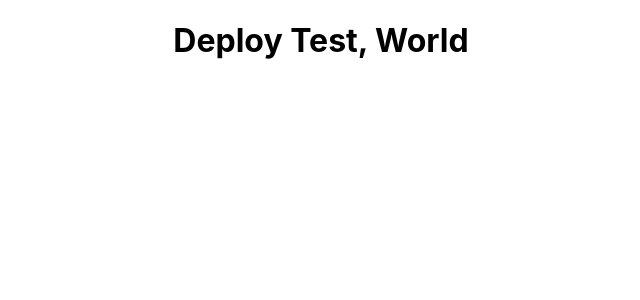
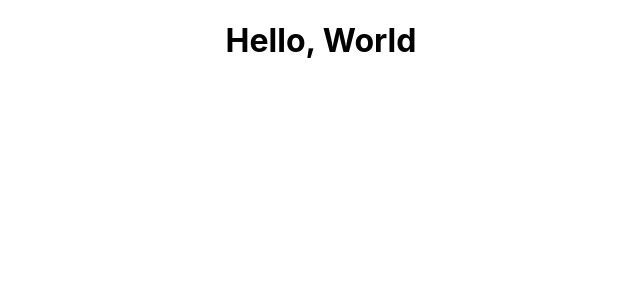
Before and after one commit to preonboarding-internship/s3-deploy-cicd, a React (Create React App) app: page / in a window 1280 px wide. Shown: the top 300 px of the page, without its empty margins (319-959 px from the left). Built offline with nearby package versions, Linux system fonts and the light colour scheme.

Commit message:
add ci step

```diff
--- a/src/App.js
+++ b/src/App.js
@@ -1,9 +1,12 @@
 import "./App.css";
+
+// h1 render
+// Hello, World
 
 function App() {
   return (
     <div className="App">
-      <h1>Deploy Test, World</h1>
+      <h1>Hello, World</h1>
     </div>
   );
 }
```
Also changed, not shown: 1 other file (tests, documents, lock files or other folders).
